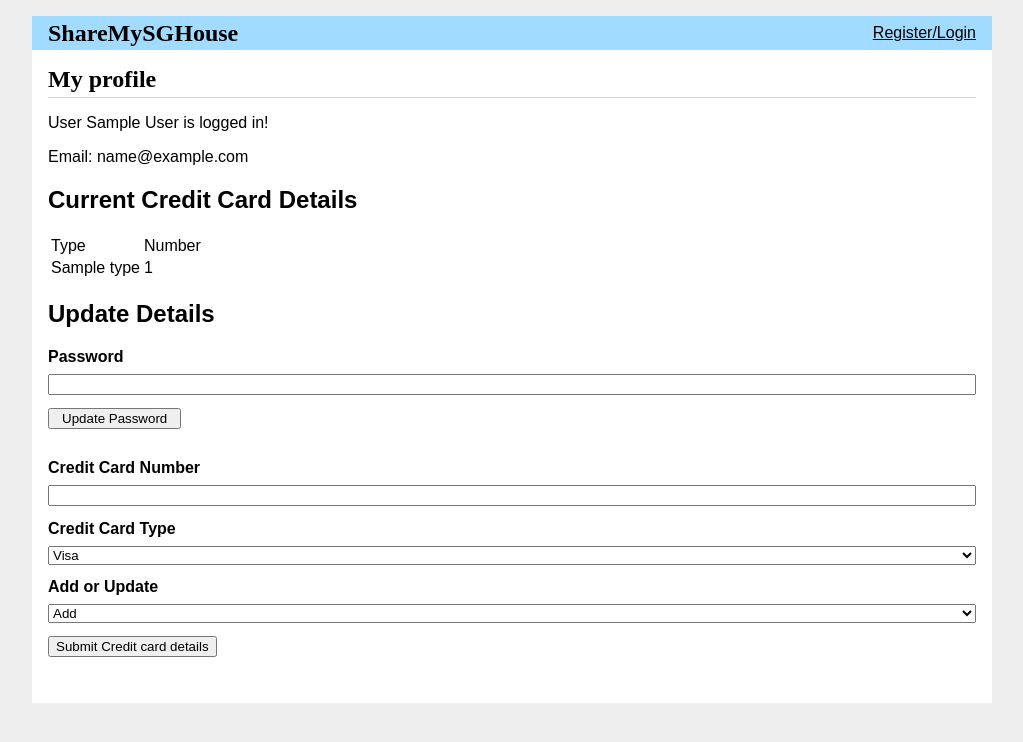
After one commit to sunroofgod/share-my-sg-house, a Flask app: template templates/user/profile.html in a window 1280 px wide. The commit adds this page. Shown: the top 742 px of the page, without its empty margins (128-1151 px from the left). Run offline with Flask 3, Linux system fonts and the light colour scheme; the template is opened without the code that fills it: most values are stand-ins (such as "Sample title", 1, 10 or a date in 2020); parts of the project's set-up code (start-up, migrations or seed data) failed here and were passed over.

Commit message:
feat: login

```diff
--- a/app.py
+++ b/app.py
@@ -1,5 +1,6 @@
+from functools import wraps
 from flask_cors import CORS, cross_origin
-from flask import Flask, flash, redirect, request, Response, render_template, url_for
+from flask import Flask, flash, redirect, request, Response, render_template, url_for, session
 from models import end_point_action
 
 # Instantiate object app
@@ -16,12 +17,23 @@ if (db == None):
 setup_database(db)
 app.logger.info("Database created and populated")
 
+# Login wrapper
+def is_login(f):
+    @wraps(f)
+    def decorated_func(*args, **kwargs):
+        if "user" in session:
+            return f(*args, **kwargs)
+        else:
+            flash("Please log in before using the system")
+            return redirect(url_for("user"))
+    return decorated_func
+
 @app.route("/")
 def home():
-    return redirect(url_for("auth"))
+    return redirect(url_for("logout"))
 
-@app.route('/auth', methods = ['GET', 'POST'])
-def auth():
+@app.route('/user', methods = ['GET', 'POST'])
+def user():
     if request.method == 'POST':
         email = request.form.get("email")
         password = request.form.get("password")
@@ -29,19 +41,18 @@ def auth():
             f"SELECT * FROM users WHERE email = '{email}' AND password = '{password}'")
         email_checker = execute_sql(db,
             f"SELECT * FROM users WHERE email = '{email}'")
-        if not record:
+        if len(record) == 0 and len(email_checker) == 1:
             flash(f"You have entered the wrong password for {email}.")
-            return render_template("auth/Login.html")
-        elif not record:
+            return render_template("user/login.html")
+        elif len(record) == 0:
             flash("Account doesnt exist!")
-            return render_template("auth/Login.html")
+            return render_template("user/login.html")
         else:
+            session["user"] = email
             flash("Logged in")
         return redirect(url_for("rentals"))
-        #return render_template("listings/index.html")
 
-    elif request.method == 'GET':
-        return render_template("auth/Login.html")
+    return render_template("user/login.html")
 
 @app.route('/register', methods = ['POST'])
 def register():
@@ -54,10 +65,9 @@ def register():
 
         duplicate_account = execute_sql(db,
             f"SELECT * FROM users WHERE email = '{email}'")
-        if len(duplicate_account):
+        if len(duplicate_account) == 1:
             flash(f"Account already exists for {email}!")
-            return redirect(url_for("auth"))
-
+            return redirect(url_for("user"))
         record = execute_update(db,
             f'''
             INSERT INTO users (fname, lname, email, age, password) values
@@ -65,47 +75,100 @@ def register():
             ''')
         db.commit()
         flash(f"Yay {fname} you now have an account!!!")
-    return redirect(url_for("auth"))
+    return redirect(url_for("user"))
 
-@app.route('/<string:email>/edit', methods=('GET', 'POST')) #char or int
-def edit(email):
+@app.route('/logout')
+@is_login
+def logout():
+    session.pop("user", None)
+    return redirect(url_for("user"))
+
+@app.route('/profile', methods=('GET', 'POST')) #char or int
+@is_login
+def update_profile():
+    email = session["user"]
+
     if request.method == 'POST':
         password = request.form['password']
         credit_card = request.form['credit_card']
         credit_card_type = request.form['credit_card_type']
         credit_card_action = request.form['credit_card_action']
+        if password:
+            execute_update(db,f'''
+            UPDATE users
+            SET password = {password}
+            WHERE email = '{email}';
+            ''')
+            db.commit()
+            flash('Updated your password!')
+        ## Update credit card only
+        if (credit_card and credit_card_type):
+            message = check_credit_card(credit_card_action, credit_card, credit_card_type, email)
+            if message:
+                flash(message)
+            else:
+                credit_card_operation(credit_card_action, credit_card, credit_card_type, email)
+                flash(f"Updated your credit card!")
+        elif credit_card or credit_card_type:
+            flash('Both Credit Card Number & Type required to Update!')
+        elif not password and (credit_card and credit_card_type):
+            flash('Nothing filled in. No changes made.')
 
-        if not password:
-            flash('Password is required!')
-        else:
-
-            execute_update(db,f'''UPDATE user SET password = {password}
-                                WHERE email = {email}''')
-            db.commit()
-            flash('Updated your password!!!')
-        ## Update credit card only
-        if not (credit_card and credit_card_type):
-            flash('Credit card number and type is required!')
-        else:
-            credit_card_operation(credit_card_action, credit_card, credit_card_type, email)
-            flash('Updated your credit card!!!')
-
-    return render_template('auth/Update.html')
+    curr_credit_card_types = execute_sql(db, f'''
+            SELECT * FROM credit_cards WHERE email = '{email}';
+            ''')
+    user = execute_sql(db, f'''
+            SELECT * FROM users WHERE email = '{email}';
+            ''')[0]
+    return render_template('user/profile.html',
+                curr_credit_card_types=curr_credit_card_types,
+                user_fname=user.fname,
+                user_lname=user.lname,
+                user_email=user.email)
 
 def credit_card_operation(action, number, type, email):
     if action == "UPDATE":
-        execute_update(db,f'''UPDATE credit_card SET type = '{type}',
-                                number = '{number}'
-                                WHERE email = '{email}';''')
-
+        execute_update(db,f'''
+        UPDATE credit_cards SET type = '{type}',
+        number = '{number}'
+        WHERE email = '{email}';
+        ''')
     elif action == "ADD":
-        execute_update(db,f'''INSERT INTO credit_card(type,number,email) values
-                           ('{type}','{number}','{email}');''')
+        execute_update(db,f'''
+        INSERT INTO credit_cards(type,number,email)
+        values('{type}','{number}','{email}');
+        ''')
     db.commit()
     return
 
+def check_credit_card(action, number, type, email):
+    if action == "UPDATE":
+        check = execute_sql(db, f'''
+                SELECT * FROM credit_cards WHERE email = '{email}' AND
+                type = '{type}';
+                ''')
+        if len(check) == 0:
+            return f"Credit Card Type does not exist yet in your account. Unable to UPDATE!"
+        else:
+            return ""
+    elif action == "ADD":
+        check = execute_sql(db, f'''
+                SELECT * FROM credit_cards WHERE email = '{email}' AND
+                type = '{type}';
+                ''')
+        if len(check):
+            return f"Credit Card of {type} already exists! Unable to ADD. Try UPDATE instead."
+        else:
+            return ""
+    db.commit()
+    return
+
+
 @app.route('/listings')
+@is_login
 def get_my_listings():
+    email = session["user"]
+
     listings = execute_sql(db,
         f'''SELECT h.location, h.price, h.num_room, hr.rating, hr.date, u.username
         FROM houses h, house_ratings hr, users u
@@ -117,7 +180,7 @@ def get_my_listings():
     return render_template('listings/index.html', listings=listings)
 
 @app.route('/listings/create', methods = ['GET', 'POST'])
-# @login_required #to add login required function --> either in auth(), etc
+# @login_required #to add login required function --> either in user(), etc
 def create_listing():
     if request.method == 'POST':
         location = request.form.get('location')
@@ -132,17 +195,18 @@ def create_listing():
     else:
         id = generate_random_id() # function to be made
         execute_sql(db,
-        f"INSERT INTO houses (id, location, price, num_room, owner_email), ('{id}','{location}', '{price}', '{num_room}, '{g.user['email']}')"
-        )
+        f'''INSERT INTO houses (id, location, price, num_room, owner_email),
+        ('{id}','{location}', '{price}', '{num_room}, '{g.user['email']}');
+        ''')
     return redirect(url_for('display_my_listings'))
 
 @app.route('/rentals', methods = ['GET', 'POST'])
+@is_login
 def rentals():
     rental = execute_sql(db,
-        f'''SELECT * FROM houses WHERE is_rented = false'''
+        f'''SELECT * FROM houses'''
     )
-    db.commit()
-    return render_template('rentals.html', rental=rental)
+    return render_template('rent/index.html', rental=rental)
 
 if __name__ == "__main__":
     app.run()
--- a/static/style.css
+++ b/static/style.css
@@ -93,7 +93,7 @@ nav ul li a, nav ul li span, header .action {
     font-weight: bold;
     margin-bottom: 0.5em;
 }
-.content input, .content textarea {
+.content input, .content textarea, .content select {
     margin-bottom: 1em;
 }
 .content textarea {
--- a/templates/base.html
+++ b/templates/base.html
@@ -2,18 +2,20 @@
 <title>{% block title %}{% endblock %} - House Listings</title>
 <link rel="stylesheet" href="{{ url_for('static', filename='style.css') }}">
 <nav>
-  <h1><a href="{{ url_for('auth') }}">ShareMySGHouse</a></h1>
+    {% if "user" in session%}
+    <h1><a href="{{ url_for('user') }}">ShareMySGHouse</a></h1>
+    {% else %}
+    <h1><a href="{{ url_for('rentals') }}">ShareMySGHouse</a></h1>
+    {% endif%}
     <ul>
-    {% if g.user %}
-      <li><span>{{ g.user['username'] }}</span>
-      <li><a href="">Profile</a>
-      <li><a href="">Log Out</a>
+        {% if "user" in session %}
+        <li><span>{{ session["user"] }}</span>
+        <li><a href="{{ url_for('update_profile') }}">Profile</a>
+        <li><a href="{{ url_for('rentals') }}">For Rent</a></li>
+        <li><a href="{{ url_for('logout') }}">Log Out</a>
         {% else %}
-      <li><a href="{{ url_for('auth') }}">Register/Login</a>
-      <!-- <li><a href="{{ url_for('auth') }}">Log In</a> -->
+        <li><a href="{{ url_for('user') }}">Register/Login</a>
         {% endif %}
-      <li><a href="{{ url_for('rentals') }}">For Rent</a></li>
-      <!-- <li><a href="">My Listings</a></li> -->
     </ul>
 </nav>
 <section class="content">
--- a/templates/Create.html
+++ b/templates/rent/create.html
@@ -1,5 +1,3 @@
-nano templates/create.html
-
 {% extends 'base.html' %}
 
 {% block content %}
--- a/templates/rentals.html
+++ b/templates/rentals.html
@@ -12,7 +12,7 @@
         <header>
           <div>
             <h3>{{ house['location'] }}, {{ house['num_room'] }}-room</h3>
-            <p class="body">${{ house['price'] }}</p>
+            <p class="body">${{ house['price'] }} a month</p>
           </div>
           <a class="action" href="">Rent now!</a>
         </header>
--- a/templates/auth/Login.html
+++ b/templates/user/login.html
@@ -5,7 +5,7 @@
 {% endblock %}
 
 {% block content %}
-  <form method="POST" action="{{ url_for('auth') }}">
+  <form method="POST" action="{{ url_for('user') }}">
     <label for="email">Email</label>
     <input name="email" id="email" required>
     <label for="password">Password</label>
--- /dev/null
+++ b/templates/user/profile.html
@@ -0,0 +1,54 @@
+{% extends 'base.html' %}
+
+{% block header %}
+  <h1>{% block title %}My profile{% endblock %}</h1>
+{% endblock %}
+
+{% block content %}
+<p>User {{user_fname}} {{user_lname}} is logged in!</p>
+<span>Email: {{user_email}}</span>
+
+
+<h2>Current Credit Card Details</h2>
+<table>
+    <thead>
+        <td>Type</td>
+        <td>Number</td>
+    </thead>
+    <tbody>
+        {% for types in curr_credit_card_types %}
+        <tr>
+            <td>{{types.type}}</td>
+            <td>{{types.number}}</td>
+        </tr>
+        {% endfor %}
+    </tbody>
+</table>
+
+<h2>Update Details</h2>
+<form method="POST">
+<label for="password">Password</label>
+<input type="password" name="password" id="password">
+
+<input type="submit" value="Update Password">
+
+<hr>
+
+<label for="credit_card">Credit Card Number</label>
+<input type="text" name="credit_card" id="credit_card">
+
+<label for="credit_card_type">Credit Card Type</label>
+<select type="insert" name="credit_card_type" id="credit_card_type">
+    <option value="visa">Visa</option>
+    <option value="mastercard">Mastercard</option>
+</select>
+
+<label for="credit_card_action">Add or Update</label>
+<select type="insert" name="credit_card_action" id="credit_card_action">
+    <option value="ADD">Add</option>
+    <option value="UPDATE">Update</option>
+</select>
+
+<input type="submit" value="Submit Credit card details">
+</form>
+{% endblock %}
```
Also changed, not shown: db_manager.py (+0 -12 lines), templates/auth/Update.html (deleted, +0 -29 lines), templates/rent/index.html (added, +20 -0 lines), data/houses.sql, data/users.sql, templates/user/register.html (renamed from templates/auth/Register.html), 1 other file. Lines whose indentation alone changed are shown as unchanged.
